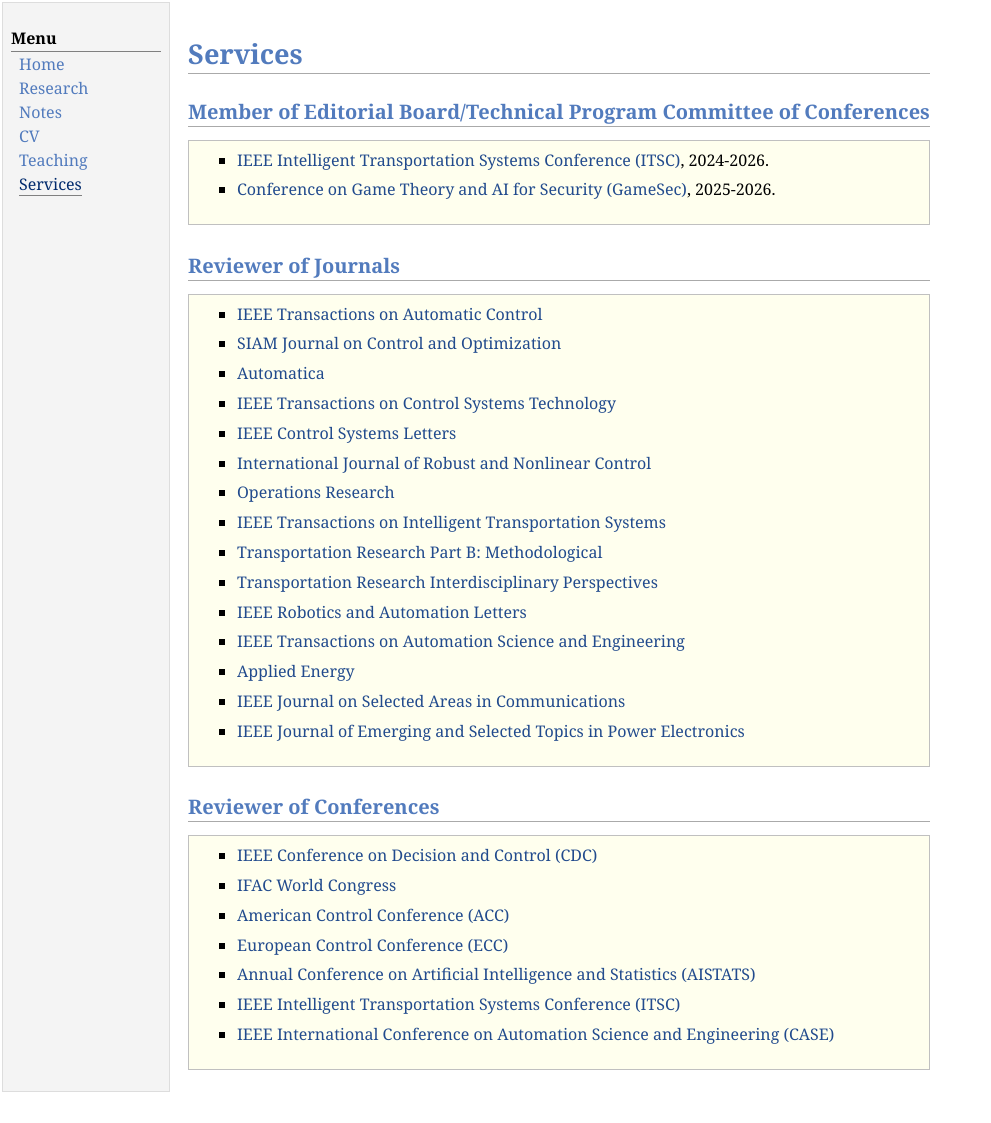
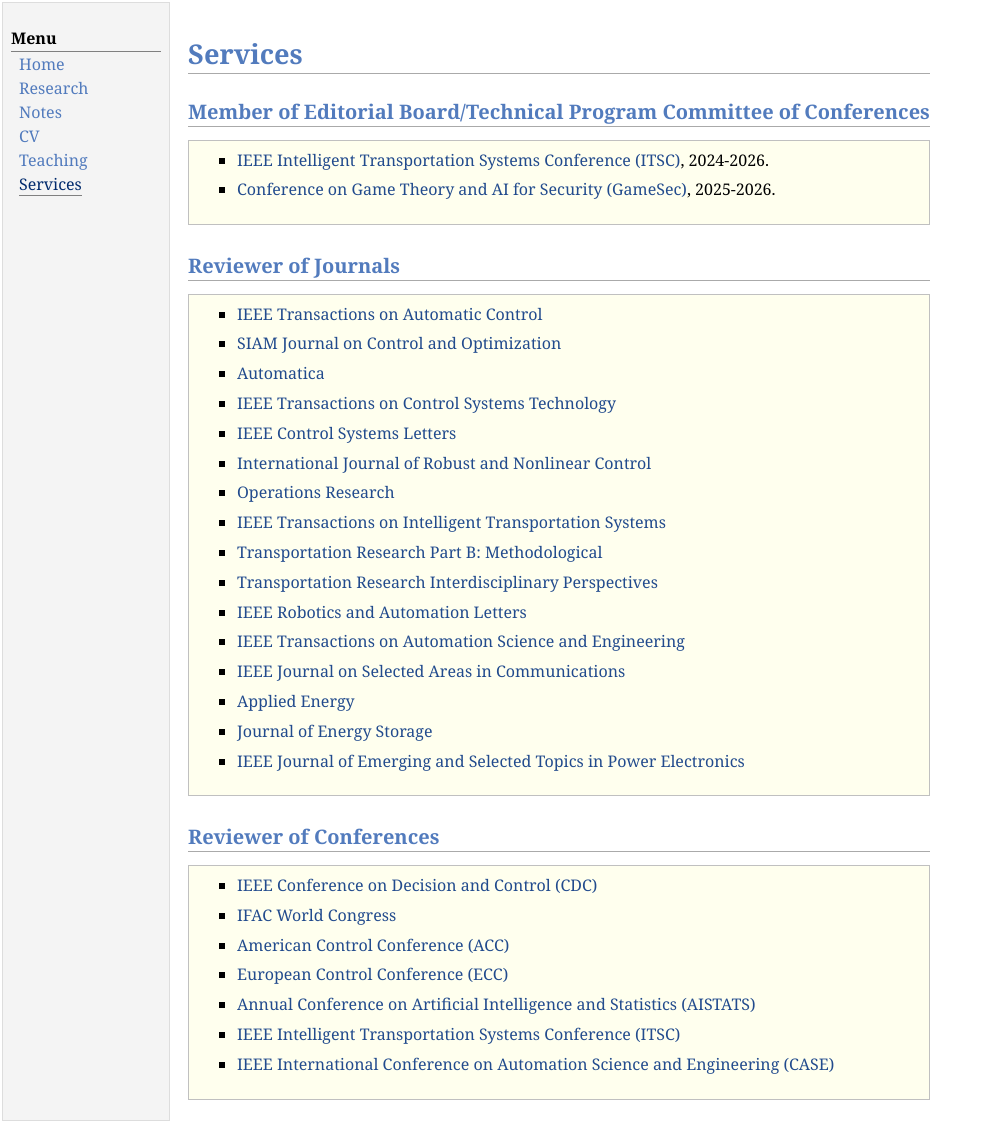
Before and after one commit to yuchaotaigu/yuchaotaigu.github.io, a Jekyll site: the page services.html, which Jekyll copies as it is, in a window 1280 px wide. Shown: the whole page, without its empty margins (0-991 px from the left). Built offline with Jekyll 4.4.1, drawn with Linux system fonts in a browser that asks for light colours; comment, search, counter and statistics services are not loaded; before the commit the page ends 1094 px from its top, so only the background shows below that.

Commit message:
review update

```diff
--- a/services.html
+++ b/services.html
@@ -61,9 +61,11 @@
 </li>
 <li><p><a href="https://www.ieee-ras.org/publications/t-ase">IEEE Transactions on Automation Science and Engineering</a></br> </p>
 </li>
+<li><p><a href="https://www.comsoc.org/publications/journals/ieee-jsac">IEEE Journal on Selected Areas in Communications</a></br> </p>
+</li>
 <li><p><a href="https://www.sciencedirect.com/journal/applied-energy">Applied Energy</a></br> </p>
 </li>
-<li><p><a href="https://www.comsoc.org/publications/journals/ieee-jsac">IEEE Journal on Selected Areas in Communications</a></br> </p>
+<li><p><a href="https://www.sciencedirect.com/journal/journal-of-energy-storage">Journal of Energy Storage</a></br> </p>
 </li>
 <li><p><a href="https://www.ieee-pels.org/publications/journal-of-emerging-and-selected-topics-in-power-electronics/">IEEE Journal of Emerging and Selected Topics in Power Electronics</a></br> </p>
 </li>
```
